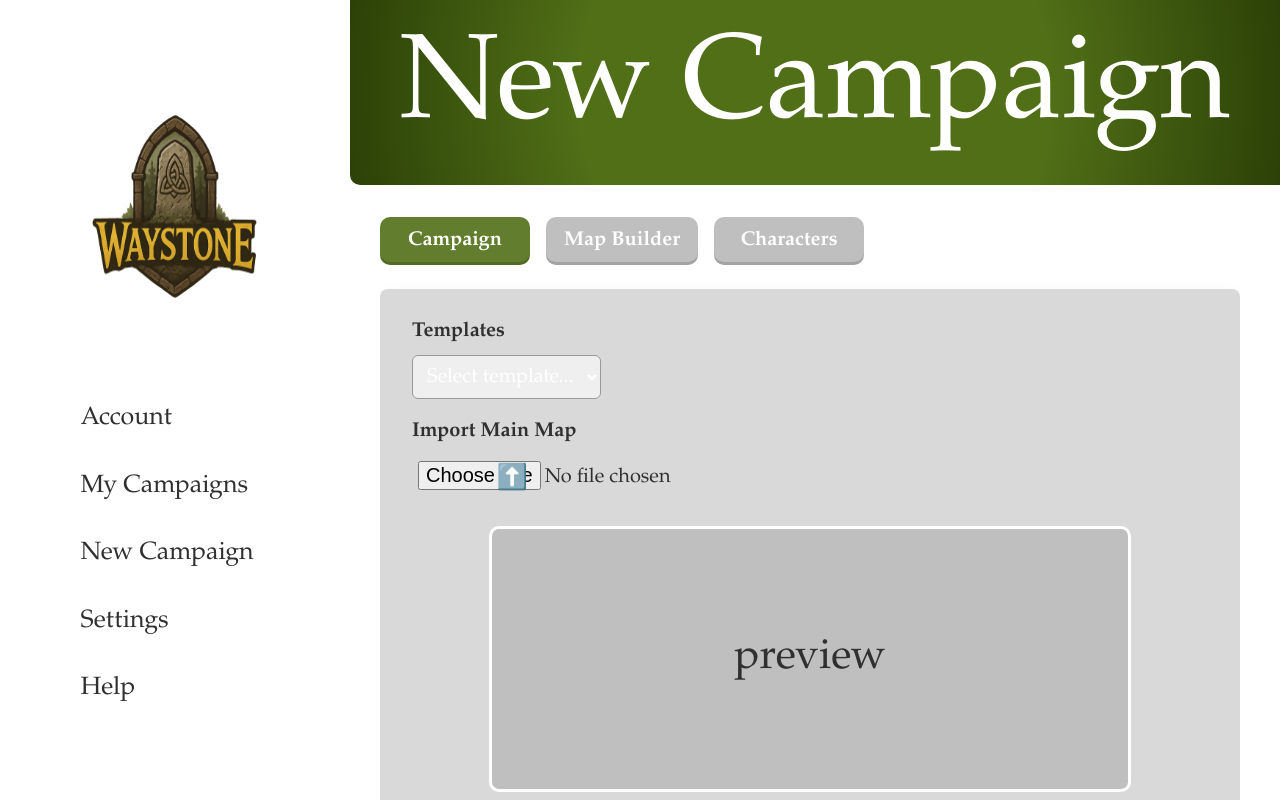
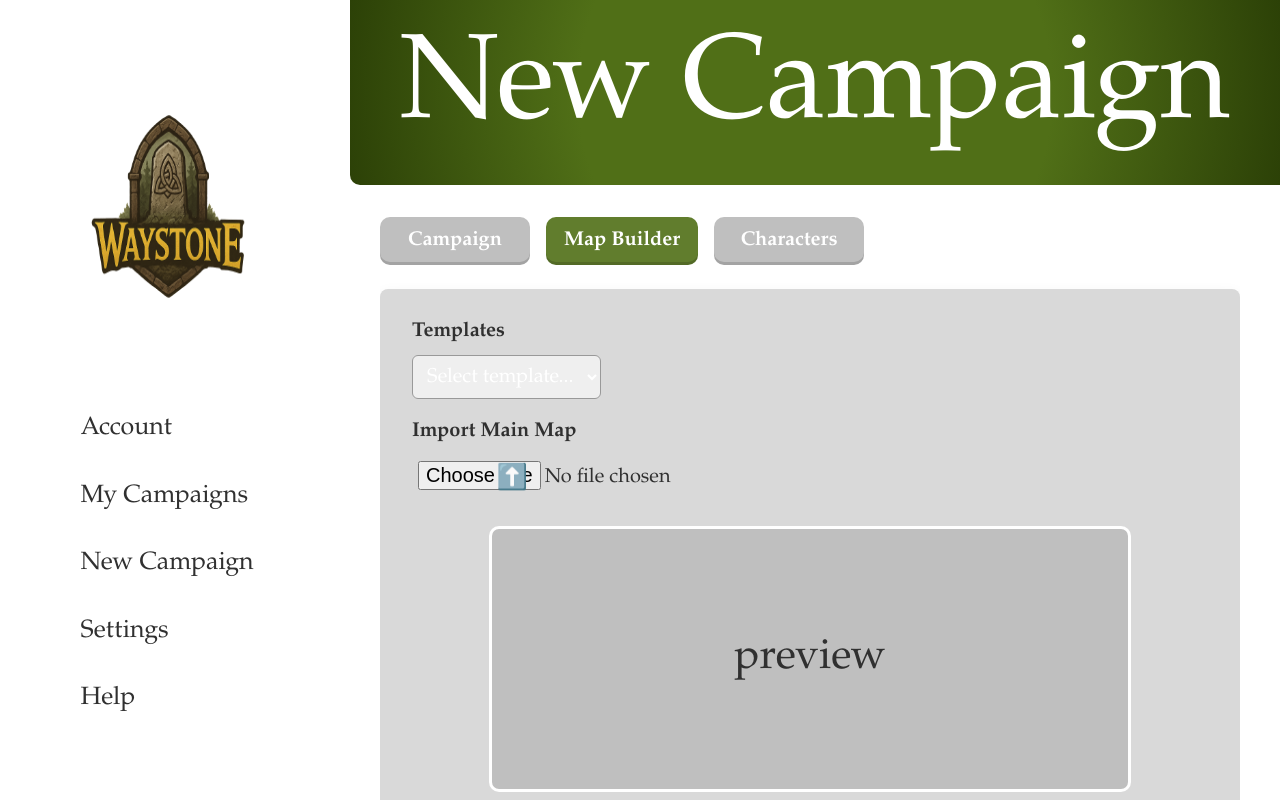
Before and after one commit to WouterOnGithub/Waystone, a React (Vite) app in the folder waystoneProject/: page /user/New_Campaign_Page_MAPBUILDER in a window 1280 px wide. Shown: the top 800 px of the page. Built offline with nearby package versions, Linux system fonts and the light colour scheme.

Commit message:
Fixed some connections and added some components

```diff
--- a/waystoneProject/src/components/UI/Sidebar.jsx
+++ b/waystoneProject/src/components/UI/Sidebar.jsx
@@ -1,12 +1,25 @@
-import { Link } from "react-router-dom";
+import { Link, useNavigate } from "react-router-dom";
 import Waystone_Logo from "../../assets/Waystone_Logo.png"; // adjust path if needed
 
 function Sidebar() {
+  const navigate = useNavigate();
+
   return (
     <div className="navigation">
       <nav>
         <br />
-        <img src={Waystone_Logo} alt="Waystone Logo" id="Waystone_Logo" />
+        <div
+          role="button"
+          tabIndex={0}
+          onClick={() => navigate("/")}
+          onKeyDown={(e) => {
+            if (e.key === "Enter" || e.key === " ") navigate("/");
+          }}
+          style={{ display: "inline-block", cursor: "pointer" }}
+          aria-label="Go to main page"
+        >
+          <img src={Waystone_Logo} alt="Waystone Logo" id="Waystone_Logo" />
+        </div>
         <br />
         <br />
         <br />
--- a/waystoneProject/src/pages/New_Campaign_Page_CAMPAIGN.jsx
+++ b/waystoneProject/src/pages/New_Campaign_Page_CAMPAIGN.jsx
@@ -1,4 +1,5 @@
 import React from "react";
+import { useNavigate } from "react-router-dom";
 import "./pages-css/CSS.css";
 import "./pages-css/Main_Page.css";
 import "./pages-css/New_Campaign_Page_CAMPAIGN.css";
@@ -7,6 +8,8 @@ import Header from "../components/UI/Header";
 import Sidebar from "../components/UI/Sidebar";
 
 function New_Campaign_Page_CAMPAIGN() {
+  const navigate = useNavigate();
+
   return (
     <div className="campaign-page">
       <Sidebar />
@@ -15,7 +18,12 @@ function New_Campaign_Page_CAMPAIGN() {
         <div className="campaign-body">
           <div className="campaign-tabs">
             <button className="campaign-tab active">Campaign</button>
-            <button className="campaign-tab">Map Builder</button>
+            <button
+              className="campaign-tab"
+              onClick={() => navigate("/user/New_Campaign_Page_MAPBUILDER")}
+            >
+              Map Builder
+            </button>
             <button className="campaign-tab">Characters</button>
           </div>
 
--- a/waystoneProject/src/pages/New_Campaign_Page_MAPBUILDER.jsx
+++ b/waystoneProject/src/pages/New_Campaign_Page_MAPBUILDER.jsx
@@ -1,4 +1,5 @@
 import React from "react";
+import { useNavigate } from "react-router-dom";
 import "./pages-css/CSS.css";
 import "./pages-css/Main_Page.css";
 import "./pages-css/New_Campaign_Page_CAMPAIGN.css";
@@ -7,6 +8,8 @@ import Header from "../components/UI/Header";
 import Sidebar from "../components/UI/Sidebar";
 
 function New_Campaign_Page_MAPBUILDER() {
+  const navigate = useNavigate();
+
   return (
     <div className="campaign-page">
       <Sidebar />
@@ -16,8 +19,13 @@ function New_Campaign_Page_MAPBUILDER() {
         <div className="campaign-body">
 
         <div className="campaign-tabs">
-            <button className="campaign-tab active">Campaign</button>
-            <button className="campaign-tab">Map Builder</button>
+            <button
+              className="campaign-tab"
+              onClick={() => navigate("/user/New_Campaign_Page_CAMPAIGN")}
+            >
+              Campaign
+            </button>
+            <button className="campaign-tab active">Map Builder</button>
             <button className="campaign-tab">Characters</button>
         </div>
 
```
